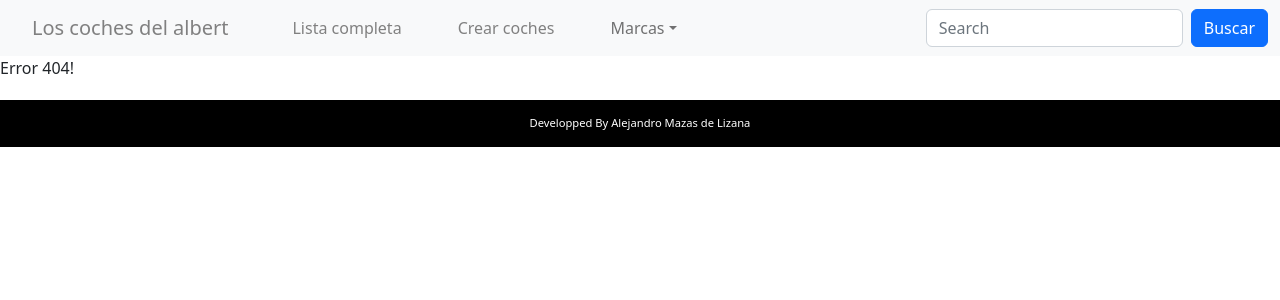
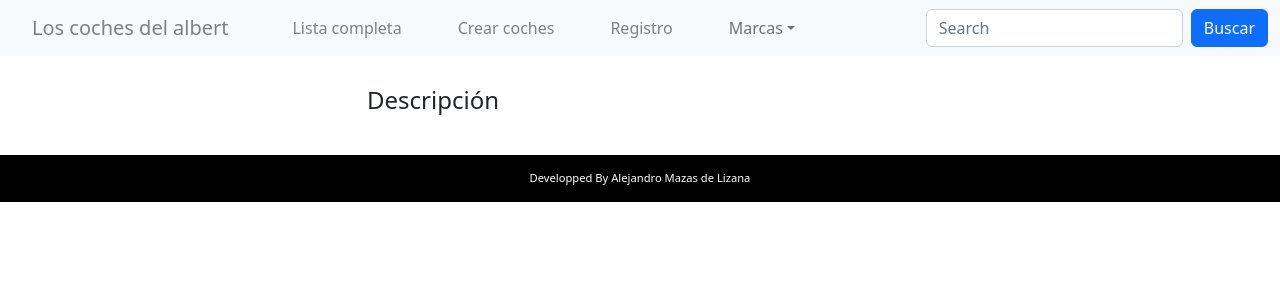
Before and after one commit to alejandroMazas/alberto_cars_client, a React (Create React App) app: page /Registro in a window 1280 px wide. Before the commit this address had no page. Shown: the top 300 px of the page. Built offline with nearby package versions, Linux system fonts and the light colour scheme.

Commit message:
signup page started

```diff
--- a/src/components/navbar/Navigation.js
+++ b/src/components/navbar/Navigation.js
@@ -21,6 +21,7 @@ const Navigation = () => {
                     >
                         <Nav.Link><NavLink className='navLink' to='/ListaCompleta'>Lista completa</NavLink></Nav.Link>
                         <Nav.Link><NavLink className='navLink' to='/CrearCoches'>Crear coches</NavLink></Nav.Link>
+                        <Nav.Link><NavLink className='navLink' to='/Registro'>Registro</NavLink></Nav.Link>
                         <NavDropdown className='navLink' title="Marcas" id="navbarScrollingDropdown">
                             <NavDropdown.Item href="#action3">Action</NavDropdown.Item>
                             <NavDropdown.Item href="#action4">
--- /dev/null
+++ b/src/components/signup/SignupForm.js
@@ -0,0 +1,43 @@
+import './SignupForm.css'
+import { Form } from 'react-bootstrap'
+
+const SignupForm = () => {
+
+    const handleSubmit = e => {
+
+        e.preventDefault()
+
+    }
+
+    return (
+        <h4 className='label'>Descripción</h4>
+        // <Form onSubmit={handleSubmit}>
+        //     <h4 className='label'>Descripción</h4>
+        //     <Form.Group className="mb-3" controlId="brand">
+        //         <Form.Label>Marca</Form.Label>
+        //         <Form.Control type="text" value={brand} onChange={handleInput} name="brand" />
+        //         <Form.Text className="text-muted">
+        //             Inserte la marca del vehículo.
+        //         </Form.Text>
+        //     </Form.Group>
+
+        //     <Form.Group className="mb-3" controlId="model">
+        //         <Form.Label>Modelo</Form.Label>
+        //         <Form.Control type="text" value={model} onChange={handleInput} name="model" />
+        //         <Form.Text className="text-muted">
+        //             Inserte el modelo del vehículo.
+        //         </Form.Text>
+        //     </Form.Group>
+
+        //     <Form.Group className="mb-3" controlId="image">
+        //         <Form.Label>Imagen</Form.Label>
+        //         <Form.Control type="text" value={image} onChange={handleInput} name="image" />
+        //         <Form.Text className="text-muted">
+        //             Inserte una imagen del vehículo.
+        //         </Form.Text>
+        //     </Form.Group>
+        // </Form>
+    )
+}
+
+export default SignupForm
--- a/src/pages/carsPage/CarsDetailsPage/CarsDetailsPage.js
+++ b/src/pages/carsPage/CarsDetailsPage/CarsDetailsPage.js
@@ -60,10 +60,10 @@ const CarDetails = () => {
                             <Col md={{ span: 3 }}>
                                 <h4>Dimensiones</h4>
                                 <ul>
-                                    <li>Longitud: {carDetails.carLength}</li>
-                                    <li>Anchura: {carDetails.width}</li>
-                                    <li>Altura: {carDetails.height}</li>
-                                    <li>Battalla: {carDetails.battle}</li>
+                                    <li>Longitud: {carDetails.carLength} m</li>
+                                    <li>Anchura: {carDetails.width} m</li>
+                                    <li>Altura: {carDetails.height} m</li>
+                                    <li>Battalla: {carDetails.battle} m </li>
                                     <li>Plazas: {carDetails.plazas}</li>
                                     <li>Distribución: {carDetails.distribution}</li>
                                 </ul>
--- /dev/null
+++ b/src/pages/signupPage/signupPage.js
@@ -0,0 +1,16 @@
+import { Container, Row, Col } from "react-bootstrap"
+import SignupForm from "../../components/signup/SignupForm"
+
+const SignupPage = () => {
+    return (
+        <Container>
+            <Row>
+                <Col md={{ span: 6, offset: 3 }} >
+                    <SignupForm />
+                </Col>
+            </Row>
+        </Container>
+    )
+}
+
+export default SignupPage
--- a/src/routes/AppRoutes.js
+++ b/src/routes/AppRoutes.js
@@ -2,6 +2,7 @@ import { Routes, Route } from 'react-router-dom'
 import CarsPage from '../pages/carsPage/CarsPage'
 import CarsDetailsPage from '../pages/carsPage/CarsDetailsPage/CarsDetailsPage'
 import CreateCarsPage from '../pages/carsPage/CreateCarsPage/CreateCarsPage'
+import SignupPage from '../pages/signupPage/signupPage'
 
 const AppRoutes = () => {
     return (
@@ -11,6 +12,7 @@ const AppRoutes = () => {
             <Route path='/Detalles/:id' element={<CarsDetailsPage />}></Route>
             <Route path='*' element={<p>Error 404!</p>}></Route>
             <Route path='/CrearCoches' element={<CreateCarsPage />}></Route>
+            <Route path='/Registro' element={<SignupPage />}></Route>
         </Routes >
     )
 }
```
Also changed, not shown: src/components/signup/SignupForm.css (added), src/pages/signupPage/signupPage.css (added).
